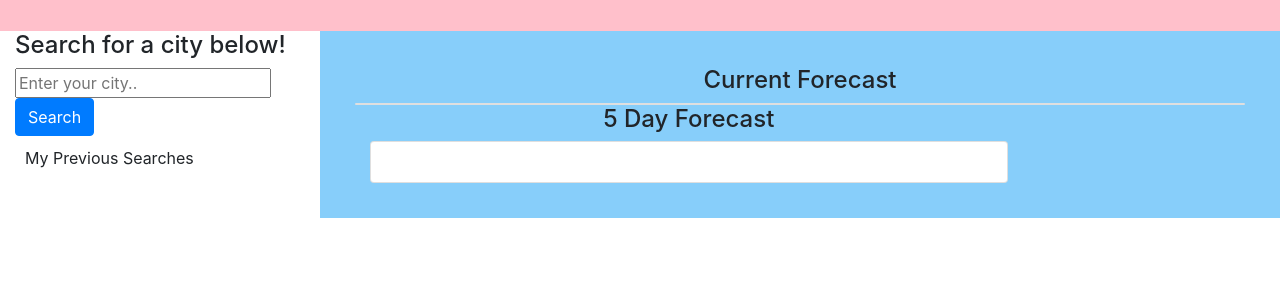
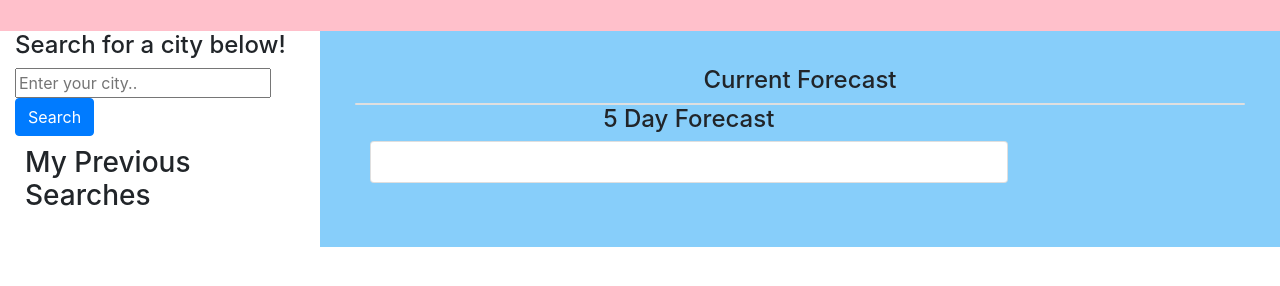
Before and after one commit to aungy5/Weather_Dashboard_v2, a plain HTML site: page index.html in a window 1280 px wide. Shown: the part 162-448 px from the top of the page. Drawn offline with nearby package versions, Linux system fonts and the light colour scheme.

Commit message:
updating css

```diff
--- a/index.html
+++ b/index.html
@@ -31,7 +31,7 @@
               </button>
             </span>
           </div>
-          <ul id="prevSearch">My Previous Searches</ul>
+          <ul id="prevSearch"><h3>My Previous Searches</h3></ul>
     </div>
     <div class="col-sm-9 text-center currentforecast">
         <h4>Current Forecast</h4>
```
Also changed, not shown: assets/js/script.js (+0 -10 lines).
